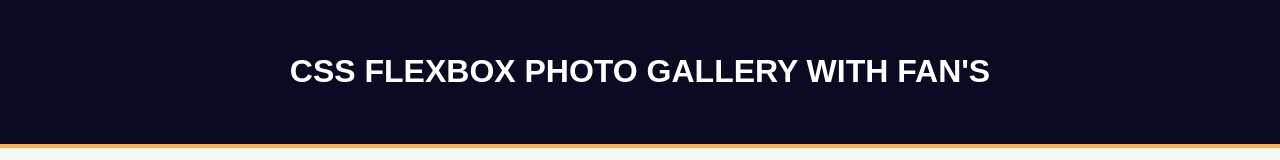
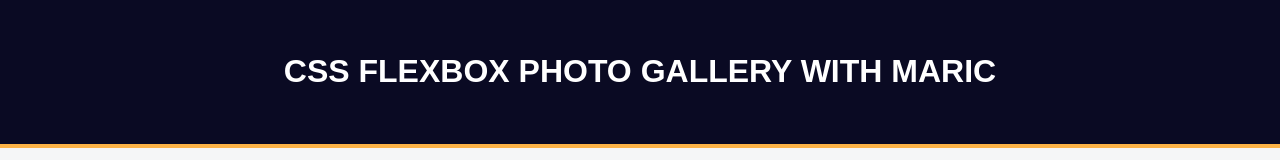
Before and after one commit to donal-R77/simple-flex-box, a plain HTML site: page index.html in a window 1280 px wide. Shown: the top 160 px of the page. Drawn offline with Linux system fonts and the light colour scheme.

Commit message:
Change the h1

```diff
--- a/index.html
+++ b/index.html
@@ -8,7 +8,7 @@
   </head>
   <body>
     <header class="header">
-      <h1>css flexbox photo gallery with Fan's</h1>
+      <h1>CSS flexbox photo gallery with Maric</h1>
     </header>
     <div class="gallery">
       <img src="https://cdn.freecodecamp.org/curriculum/css-photo-gallery/1.jpg">
```
Also changed, not shown: 1 other file.
